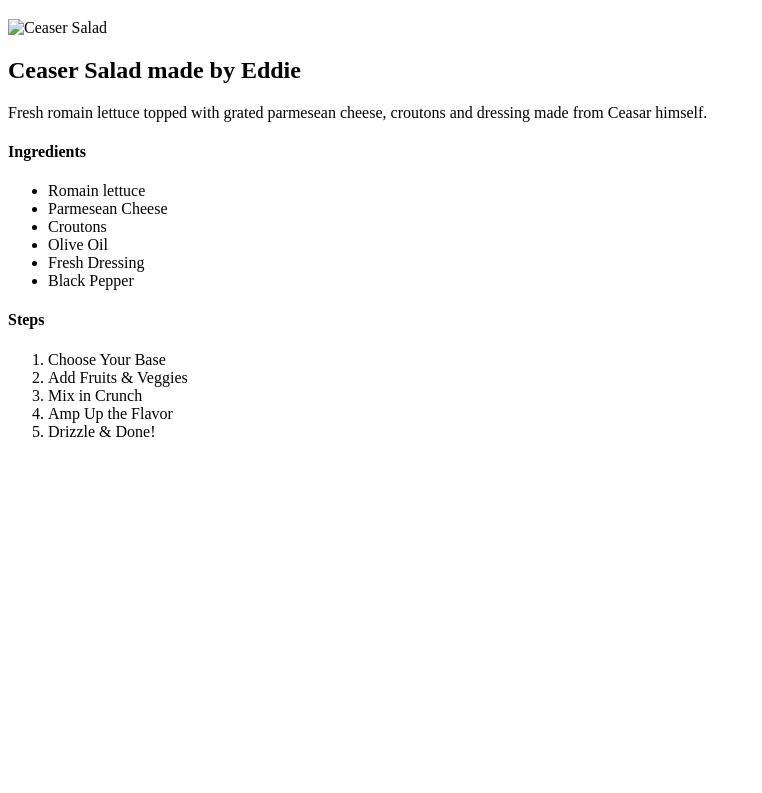
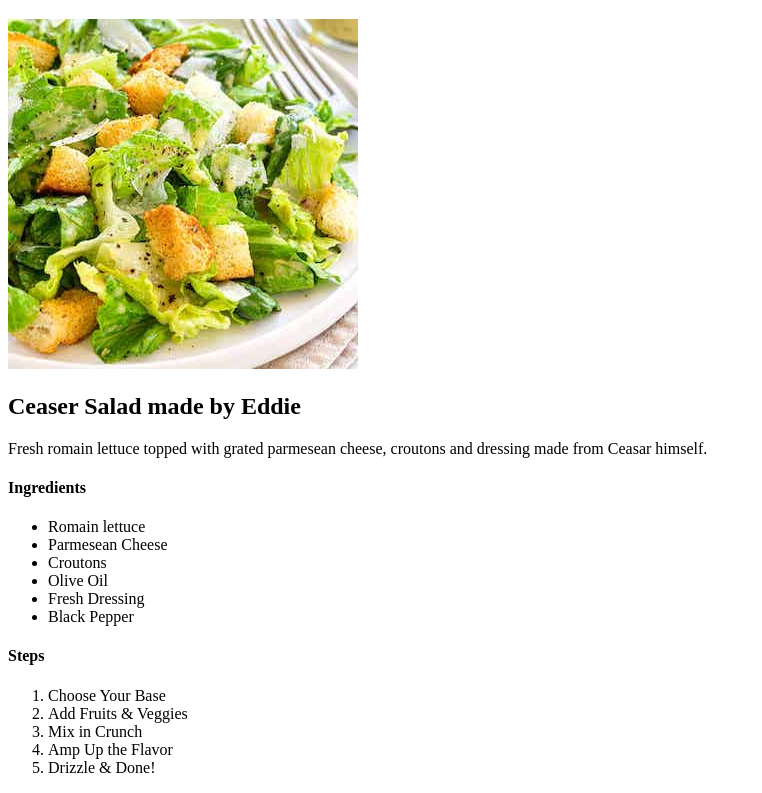
Before and after one commit to edb0y/odin-recipes, a plain HTML site: page recipes/ceasarSalad.html in a window 1280 px wide. Shown: the part 61-854 px from the top of the page, without its empty margins (0-762 px from the left). Before the commit the page ends 800 px from the top, so only its background shows below. Drawn offline with Linux system fonts and the light colour scheme; the site is published under a folder, as on GitHub Pages, so addresses that start at the root find nothing.

Commit message:
OMG again

```diff
--- a/recipes/ceasarSalad.html
+++ b/recipes/ceasarSalad.html
@@ -10,7 +10,7 @@
 
 <body>
     <h1>Ceaser Salad</h1>
-    <img src="/images/salad.jpg" alt="Ceaser Salad">
+    <img src="../images/salad.jpg" alt="Ceaser Salad">
 
     <h2>Ceaser Salad made by Eddie</h2>
     <p>Fresh romain lettuce topped with grated parmesean cheese, croutons and dressing made from Ceasar himself.</p>
```
